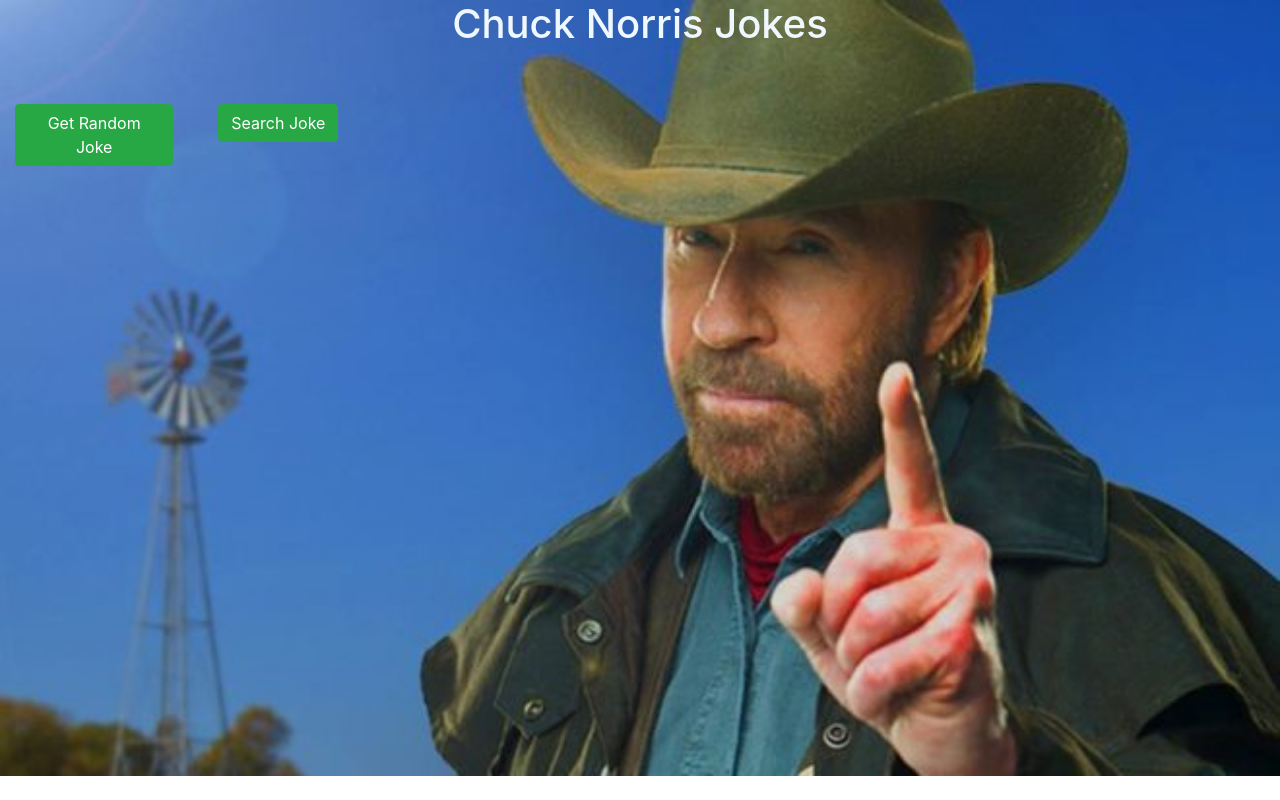
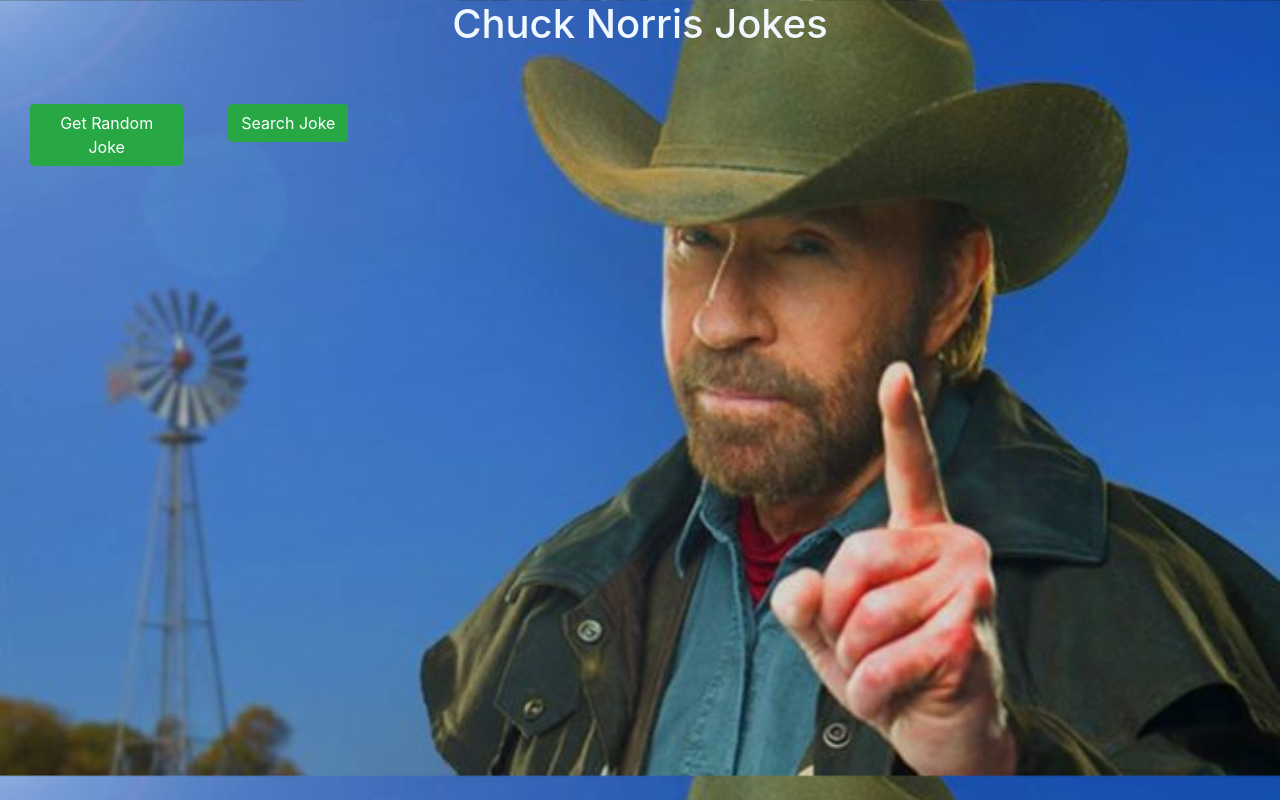
Before and after one commit to katiep28/coop-chuck-norris, a React (Create React App) app: page / in a window 1280 px wide. Built offline with nearby package versions, Linux system fonts and the light colour scheme.

Commit message:
Minor tweeks

```diff
--- a/public/index.html
+++ b/public/index.html
@@ -1,8 +1,9 @@
 <!DOCTYPE html>
 <html lang="en">
+
   <head>
     <meta charset="utf-8" />
-    <!-- <link rel="icon" href="%PUBLIC_URL%/favicon.ico" /> -->
+
     <meta name="viewport" content="width=device-width, initial-scale=1" />
     <meta name="theme-color" content="#000000" />
     <meta
--- a/src/App.css
+++ b/src/App.css
@@ -11,6 +11,14 @@
 
 body {
   background-image: url("./images/norris.jpg");
-  background-repeat: no-repeat;
+  background-repeat: repeat;
   background-size: cover;
 }
+
+.container-fluid {
+  display: block;
+  max-width: 100%;
+  height: auto;
+  /* height: 30px; */
+  position: relative;
+}
--- a/src/App.js
+++ b/src/App.js
@@ -55,7 +55,7 @@
   render() {
 
     return (
-      <div>
+      <div className="container-fluid text-block">
         <div className="row">
           <div className="col-12 col-lg-12">
             <h1>Chuck Norris Jokes</h1>
@@ -89,7 +89,7 @@
         <br />
         <br />
         <div className="row">
-          <div className="col-6 col-lg-6">
+          <div className="col-12 col-lg-6">
             <h3>  {this.state.jokeValues.joke}</h3>
           </div>
         </div>
--- a/src/components/NameSearch.js
+++ b/src/components/NameSearch.js
@@ -64,7 +64,7 @@
         return (
 
             <div className="row padding-left">
-                <div className="col-6 col-lg-10" >
+                <div className="col-12 col-lg-10" >
                     <input
                         id="nameId"
                         type="text"
@@ -76,7 +76,7 @@
                 </div>
 
                 <div className="col-12 col-lg-2">
-                    <button type="button"
+                    <button type="button "
                       style={{ height: "40px"}}
                       className="btn btn-success"
                       onClick={this.onButtonPress}>
```
